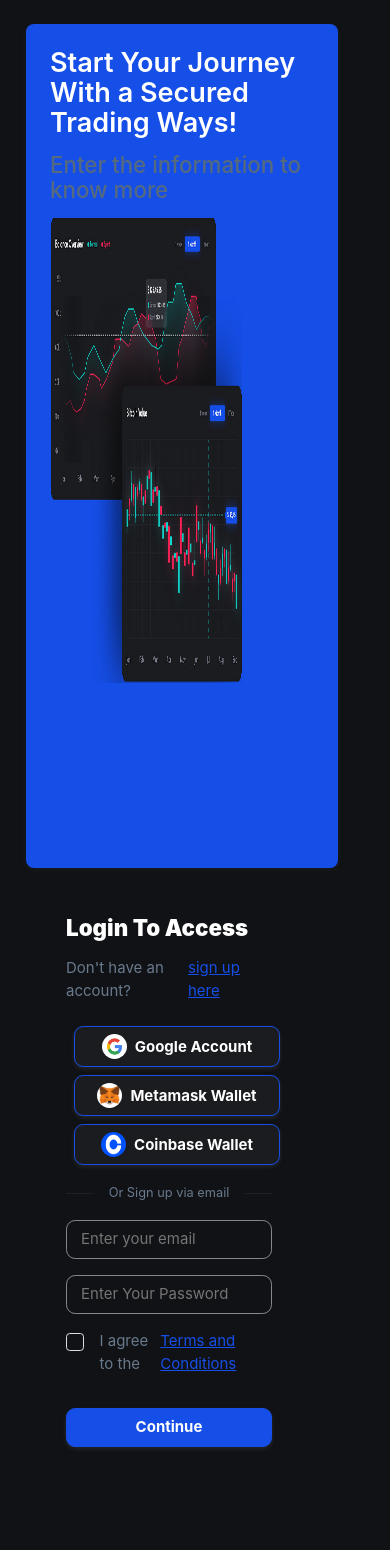
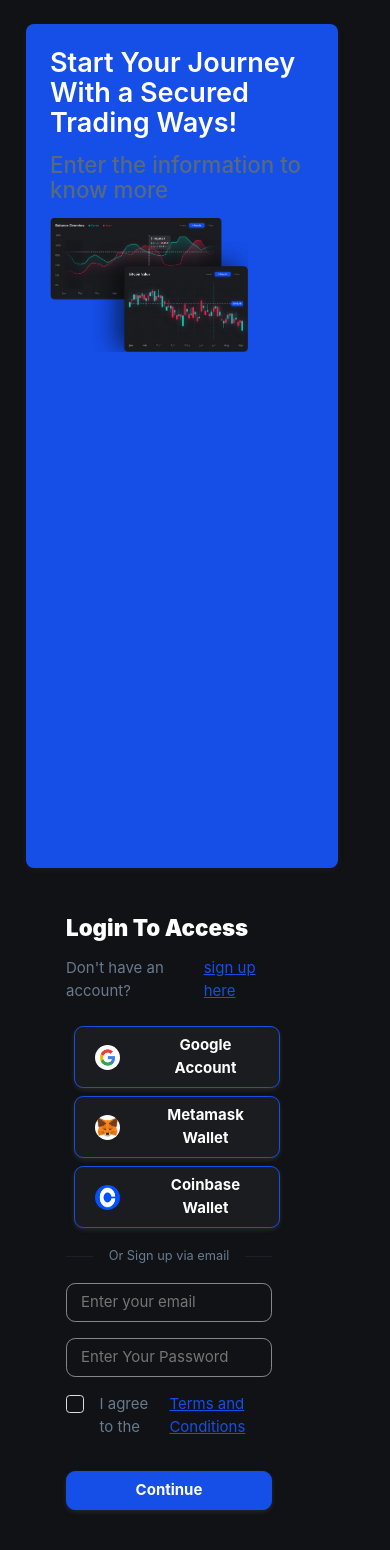
Before and after one commit to solomonyusuf/cryptobit, a Vue app: page / in a window 390 px wide. Shown: the top 1550 px of the page. Before the commit the page ends 1511 px from the top, so only its background shows below. Built offline with nearby package versions, Linux system fonts and the light colour scheme; the HTML template or start-up script is replaced by a standard one.

Commit message:
made image responsive

```diff
--- a/src/App.vue
+++ b/src/App.vue
@@ -54,7 +54,7 @@ const handleCoinbase = () => {
                         title="Login To Access"
                         variation="h3"
                         />
-                        <div class="d-flex bit-gap-2">
+                        <div class="d-flex align-center bit-gap-2">
                           <TextWidget
                             title="Don't have an account?"
                             variation="p"
@@ -110,7 +110,7 @@ const handleCoinbase = () => {
                             placeholder="Enter Your Password"/>
                         </div>
                         <div class="bit-mb-3">
-                          <div class="d-flex bit-gap-2">
+                          <div class="d-flex align-center bit-gap-2">
                           <InputCheckbox
                            v-model="checkbox"
                           />
--- a/src/components/CardWidget.vue
+++ b/src/components/CardWidget.vue
@@ -23,7 +23,7 @@ defineProps({
 
 <template>
   <div :style="{ background, height, borderRadius: corner }" class="bit-card bit-col-md-7 bit-col-lg-7 bit-col-sm-12">
-        <div class="bit-card-body bit-mb-4">
+        <div class="bit-card-body">
             <TextWidget
             title="Start Your Journey With a Secured Trading Ways!"
             color="white"
@@ -39,7 +39,7 @@ defineProps({
             weight="500"
             />
             <ImageWidget
-            width="72.66666%"
+            width="75%"
             src="/images/bg1.png"
             />
 
@@ -52,13 +52,12 @@ $card_color: #164fe8;
 
 @mixin size{
     flex: 0 0 auto;
-    width: 58.33333333%;
+    width: 76.33333333%;
     height: 90vh;
 }
 @media (min-width: 992px) {
   .bit-col-lg-7 {
      @include size;
-     height: 100vh;
   }
 }
 @media (min-width: 768px) {
@@ -72,6 +71,8 @@ $card_color: #164fe8;
   position: relative;
   display: flex;
   flex-direction: column;
+  justify-content: center;
+  align-items: center;
   min-width: 0;
   word-wrap: break-word;
   background-clip: border-box;
@@ -88,7 +89,7 @@ $card_color: #164fe8;
   flex: 1 1 auto;
   padding: 1.5rem 1.5rem;
   padding-top: 1.5rem;
-  padding-top: 1.5rem;
+
 }
 
 
--- a/src/components/ImageWidget.vue
+++ b/src/components/ImageWidget.vue
@@ -1,45 +1,63 @@
 <script setup lang="ts">
-import { computed } from "vue";
+import { ref, computed } from "vue";
 
 const { src, height, width, margin } = defineProps({
   src: {
     type: String,
-    default: "Start Your Journey With a Secured Trading Ways!",
+    default: "https://via.placeholder.com/800x600",
   },
   height: {
     type: String,
-    default: "55vh",
+    default: "auto",
   },
   width: {
     type: String,
-    default: "70.66666667%",
+    default: "100%",
   },
   margin: {
     type: String,
-    default: "0, 1.5rem, 0, 0",
+    default: "0 1.5rem 0 0",
   },
+});
+
+const responsive = computed(() => {
+  return {
+    height,
+    width,
+    margin,
+  };
 });
 </script>
 
 <template>
-  <img  :src="src" :style="{height, width, margin }" class="bit-sm-col bit-lg-col" />
+  <img :src="src" :style="responsive" class="responsive-img" />
 </template>
 
 <style lang="scss">
 
-@mixin size{
-    flex: 0 0 auto;
-    width: 70.666666%;
+.responsive-img {
+  display: block;
+  max-width: 100%;
+  height: auto;
+
+  @media (min-width: 1200px) {
+    width: 70%;
     height: 55vh;
-}
-@media (min-width: 992px) {
-  .bit-lg-col {
-     @include size;
   }
-}
-@media (min-width: 768px) {
-  .bit-md-col {
-    @include size;
+
+  @media (min-width: 992px) and (max-width: 1199px) {
+    width: 80%;
+    height: 50vh;
+  }
+
+  @media (min-width: 768px) and (max-width: 991px) {
+    width: 90%;
+    height: 45vh;
+  }
+
+  @media (max-width: 767px) {
+    width: 100%;
+    height: auto;
   }
 }
 </style>
--- a/src/components/LinkWidget.vue
+++ b/src/components/LinkWidget.vue
@@ -15,7 +15,7 @@ const { title, color, link, margin, onClick } = defineProps({
   },
   margin: {
     type: String,
-    default: "0 1.5rem 0 0",
+    default: "0, 0, 0, 0",
   },
   onClick: {
     type: Function,
--- a/src/components/TextWidget.vue
+++ b/src/components/TextWidget.vue
@@ -20,11 +20,11 @@ const { title, color, weight, variation, margin } = defineProps({
   },
   margin: {
     type: String,
-    default: "0, 1.5rem, 0, 0",
+    default: "0, 0, 0, 0",
   },
 });
 
-const validTags = ["h1", "h2", "h3", "h4", "h5", "h6" , "p"];
+const validTags = ["h1", "h2", "h3", "h4", "h5", "h6" , "p", "span"];
 const headerTag = computed(() => (validTags.includes(variation) ? variation : "h1"));
 </script>
 
```
